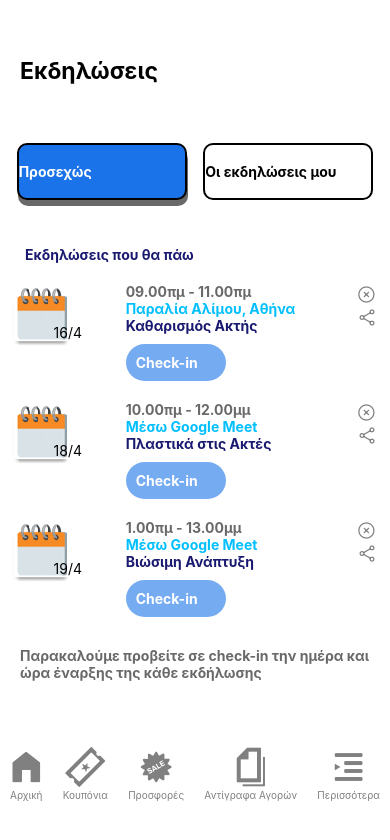
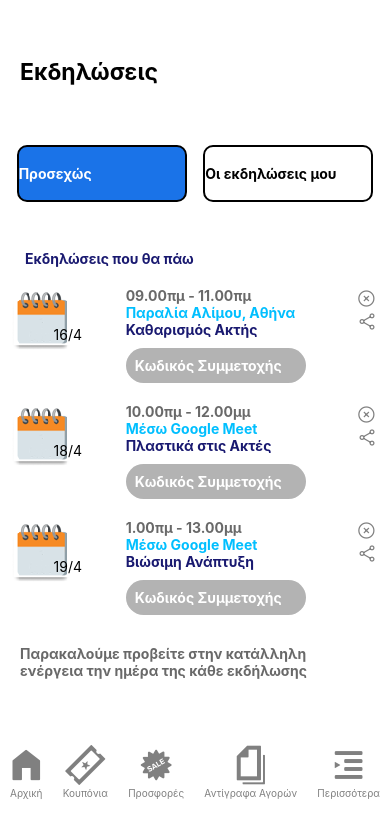
Before and after one commit to chara-b/LidlAppForHackathonParticipation, a React Native app: screen / in a window 390 px wide. Shown: the top 840 px of the page. Built offline with nearby package versions, Linux system fonts and the light colour scheme.

Commit message:
events screen updated to new ui design

```diff
--- a/src/ui/components/molecules/CEventsList/CEventsList.js
+++ b/src/ui/components/molecules/CEventsList/CEventsList.js
@@ -32,6 +32,7 @@ const CEventsList = ({
   //today = mm + "/" + dd + "/" + yyyy;
 
   const renderItem = ({ item }) => {
+    const disabled = +dd === +item.date.split("/")[0] ? false : true;
     return (
       <View style={styles.container}>
         <ImageBackground
@@ -67,12 +68,15 @@ const CEventsList = ({
             {item.task}
           </Text>
           <CButton
-            styles={styles.button}
+            styles={[
+              styles.button,
+              { backgroundColor: disabled ? "grey" : "rgb(26,115,232)" },
+            ]}
             title={buttonTitle}
             color={color}
             fontWeight={fontWeight}
             onClick={onClick}
-            disabled={+dd === +item.date.split("/")[0] ? false : true}
+            disabled={disabled}
           />
         </View>
         <View style={styles.rightVerticalButtons}>
@@ -120,9 +124,8 @@ const styles = StyleSheet.create({
   },
   button: {
     flex: 1,
-    padding: 10,
-    width: "100px",
-    backgroundColor: "rgb(26,115,232)",
+    padding: 9,
+    width: "180px",
     borderRadius: "40px",
     textAlign: "center",
     justifyContent: "center",
--- a/src/ui/components/organisms/eventsList.js
+++ b/src/ui/components/organisms/eventsList.js
@@ -5,7 +5,7 @@ import { useEffect, useState } from "react";
 import CEventsList from "../molecules/CEventsList/CEventsList";
 
 const EventsList = ({ data }) => {
-  const buttonTitle = "Check-in";
+  const buttonTitle = "Κωδικός Συμμετοχής";
   const color = "white";
   const fontWeight = "bold";
   const iconName = {
--- a/src/ui/screens/myEventsScreen.js
+++ b/src/ui/screens/myEventsScreen.js
@@ -38,7 +38,7 @@ function ΜyEventsScreen(props) {
   const buttonCheckInTitle = "Check-in";
   const subTitle = "Εκδηλώσεις που θα πάω";
   const notificationTitle =
-    "Παρακαλούμε προβείτε σε check-in την ημέρα και ώρα έναρξης της κάθε εκδήλωσης";
+    "Παρακαλούμε προβείτε στην κατάλληλη ενέργεια την ημέρα της κάθε εκδήλωσης";
   const [buttonState, setButtonState] = useState({
     btnSelected: "left",
   });
@@ -127,7 +127,6 @@ const styles = StyleSheet.create({
     justifyContent: "center",
     marginBottom: "10px",
     border: "2px solid black",
-    boxShadow: "1px 6px rgb(105,105,105)",
   },
   rightButtonSelected: {
     flex: 1,
@@ -139,7 +138,6 @@ const styles = StyleSheet.create({
     justifyContent: "center",
     marginBottom: "10px",
     border: "2px solid black",
-    boxShadow: "1px 6px rgb(105,105,105)",
   },
 });
 
```
